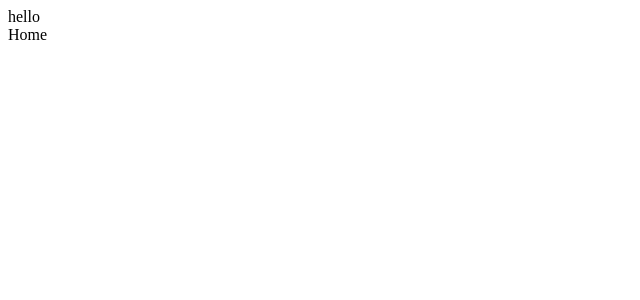
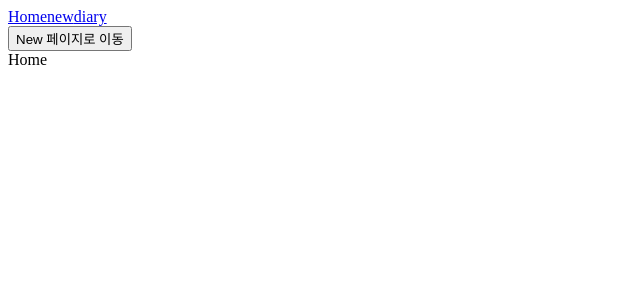
Before and after one commit to wjdtjwls512/Study, a React (Vite) app in the folder react_emotion_diary_app/: page / in a window 1280 px wide. Shown: the top 300 px of the page, without its empty margins (0-640 px from the left). Built offline with nearby package versions, Linux system fonts and the light colour scheme.

Commit message:
feat: 리액트 감정일기장 앱 페이지 이동 기능 구현

```diff
--- a/react_emotion_diary_app/src/App.jsx
+++ b/react_emotion_diary_app/src/App.jsx
@@ -1,5 +1,5 @@
 import "./App.css";
-import { Routes, Route } from "react-router-dom";
+import { Routes, Route, Link, useNavigate } from "react-router-dom";
 import Home from "./pages/Home";
 import Diary from "./pages/Diary";
 import New from "./pages/New";
@@ -9,9 +9,19 @@
 // 2. "/new" : 새로운 일기를 작성하는 New 페이지
 // 3. "/diary" : 일기를 상세히 조회하는 Diary 페이지
 function App() {
+  const nav = useNavigate();
+
+  const onClickButton = () => {
+    nav("/new")
+  }
   return (
     <>
-      <div>hello</div>
+      <div>
+        <Link to={"/"}>Home</Link>
+        <Link to={"/new"}>new</Link>
+        <Link to={"/diary"}>diary</Link>
+      </div>
+      <button onClick={onClickButton}>New 페이지로 이동</button>
       <Routes>
         <Route path="/" element={<Home />} />
         <Route path="/new" element={<New />} />
```
